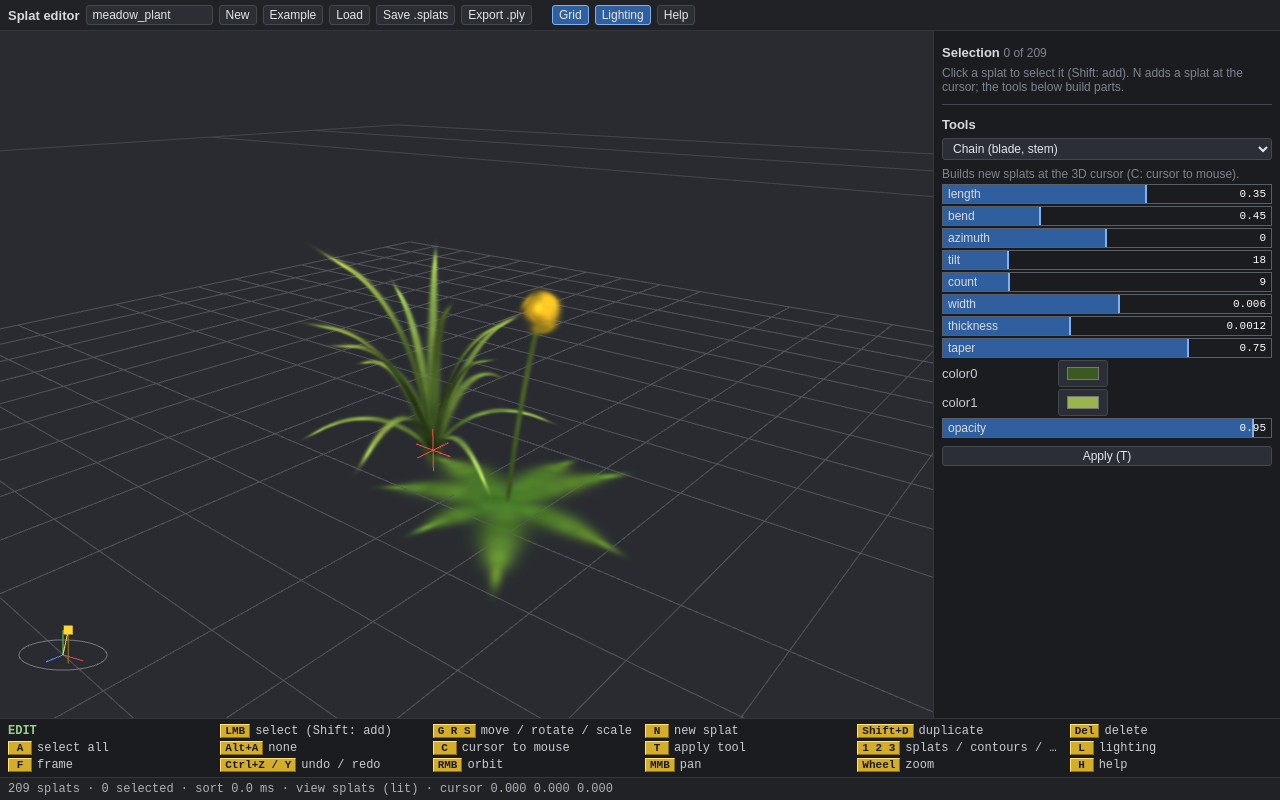
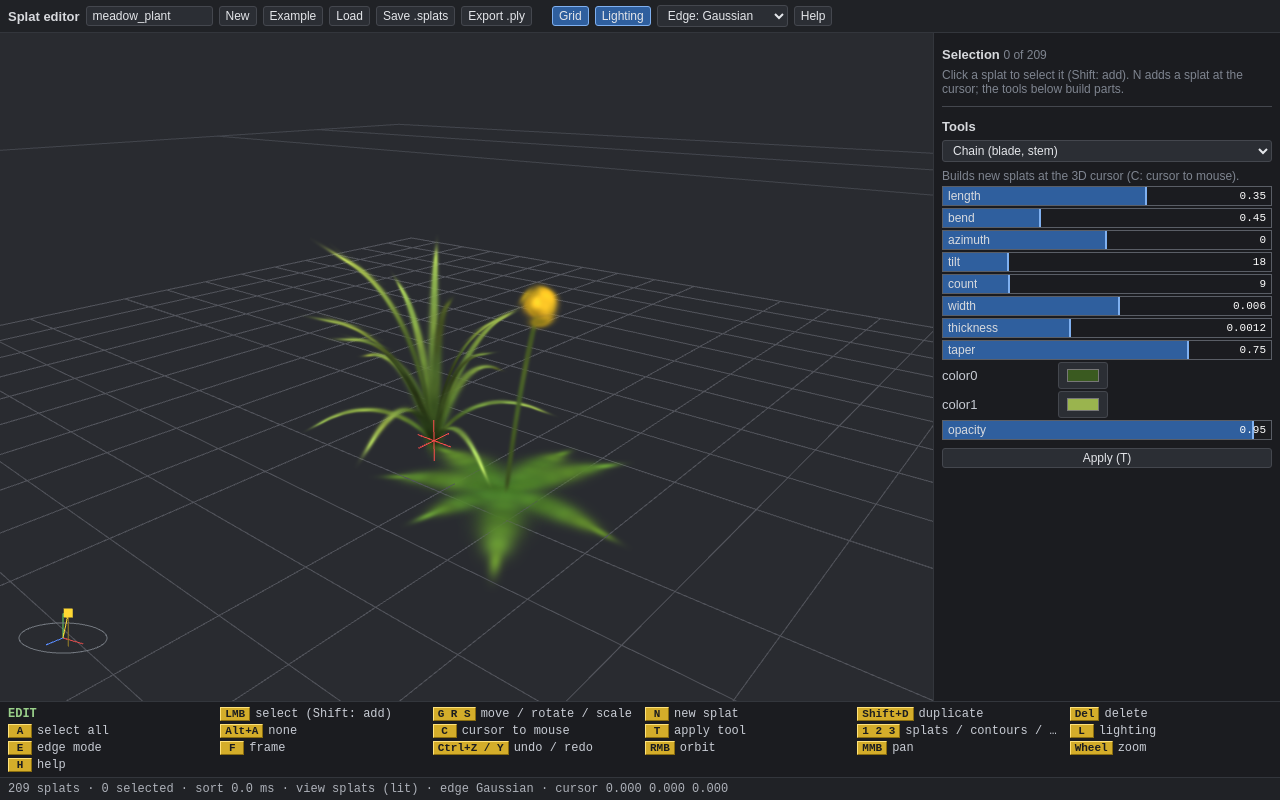
Before and after one commit to pavlo-alkhimov/vegetation-renderer, a plain HTML site: page tools/splat_editor/index.html in a window 1280 px wide. Drawn offline with Linux system fonts and the light colour scheme; animation ran at ten frames a second.

Commit message:
Splat editor: per-splat hardness and runtime edge modes
Edge modes, chosen in the toolbar or with E: Gaussian (as before),
saturated (opacity gain clamped), generalized Gaussian
exp(-2 (r/2)^(2 beta)) with the rim kept at the 2-sigma contour, and
cut-off (smoothstep at the 2-sigma contour). Each splat has a hardness
0..1 (inspector, .splats 13th field, .ply 'hardness' property; old
files load with 0.5). Quads are cut where alpha drops under 1/255, so
hard generalized and cut-off splats draw fewer pixels; rims keep about
1-2 px for anti-aliasing.

Co-Authored-By: Claude Opus 5.5 <noreply@anthropic.com>

```diff
--- a/tools/splat_editor/index.html
+++ b/tools/splat_editor/index.html
@@ -17,6 +17,10 @@
   <span class="sep"></span>
   <button id="btn_grid" title="ground grid">Grid</button>
   <button id="btn_lit" title="sun lighting of flat splats (L)">Lighting</button>
+  <select id="edge" title="edge mode (E): how the splats' hardness shapes their edge">
+    <option value="0">Edge: Gaussian</option><option value="1">Edge: saturated</option>
+    <option value="2">Edge: generalized</option><option value="3">Edge: cut-off</option>
+  </select>
   <button id="btn_help">Help</button>
 </div>
 <div id="main">
--- a/tools/splat_editor/js/main.js
+++ b/tools/splat_editor/js/main.js
@@ -5,7 +5,7 @@ const STORE_MODEL = 'splat_editor.model', STORE_TITLE = 'splat_editor.title';
 const FOV = 45 * Math.PI / 180;
 
 const E = {
-    list: [], title: 'meadow_plant', cursor: [0, 0, 0], mode: 0, lit: true, grid: true, centres: false,
+    list: [], title: 'meadow_plant', cursor: [0, 0, 0], mode: 0, edge: 0, lit: true, grid: true, centres: false,
     tool: 'chain', tool_P: {}, undo: [], redo: [], xf: null, editing: false, mouse: [0, 0],
     cam: { az: 0.7, el: 0.35, dist: 1.2, target: [0, 0.12, 0] }, R: null, view_key: '', data_dirty: true, msg: '', msg_t: 0,
 };
@@ -228,12 +228,14 @@ function inspector_build()
         grp('rotation (deg, X then Y then Z)', [0, 1, 2].map(k => ui_bar('r' + 'xyz'[k], { min: -180, max: 180, step: 0.5, get: () => q_to_euler(t.q)[k],
             set: (v, f) => { edit(f); const e = q_to_euler(t.q); e[k] = v; t.q = q_from_euler(e); changed(false); } })));
         grp('appearance', [ui_color('colour', () => rgb_hex(t.c), (v, f) => { edit(f); t.c = hex_rgb(v); changed(false); }),
-                           ui_bar('opacity', { min: 0, max: 1, step: 0.01, get: () => t.a, set: (v, f) => { edit(f); t.a = v; changed(false); } })]);
+                           ui_bar('opacity', { min: 0, max: 1, step: 0.01, get: () => t.a, set: (v, f) => { edit(f); t.a = v; changed(false); } }),
+                           ui_bar('hardness', { min: 0, max: 1, step: 0.01, get: () => t.h, set: (v, f) => { edit(f); t.h = v; changed(false); } })]);
     } else {
         const g = el('div', 'pgroup');
         g.appendChild(el('div', 'gtitle', 'all selected'));
         g.appendChild(ui_color('colour', () => rgb_hex(s[0].c), (v, f) => set_all(t => { t.c = hex_rgb(v); }, f)));
         g.appendChild(ui_bar('opacity', { min: 0, max: 1, step: 0.01, get: () => s[0].a, set: (v, f) => set_all(t => { t.a = v; }, f) }));
+        g.appendChild(ui_bar('hardness', { min: 0, max: 1, step: 0.01, get: () => s[0].h, set: (v, f) => set_all(t => { t.h = v; }, f) }));
         box.appendChild(g);
     }
 }
@@ -260,10 +262,12 @@ function tools_build()
 // ---------------------------------------------------------------------------------------------------------------
 // Key bar and help
 
+const EDGE_NAMES = ['Gaussian', 'saturated', 'generalized', 'cut-off'];
+
 const KEYBAR = {
     edit: ['EDIT', ['LMB', 'select (Shift: add)'], ['G R S', 'move / rotate / scale'], ['N', 'new splat'], ['Shift+D', 'duplicate'], ['Del', 'delete'],
            ['A', 'select all'], ['Alt+A', 'none'], ['C', 'cursor to mouse'], ['T', 'apply tool'], ['1 2 3', 'splats / contours / centres'],
-           ['L', 'lighting'], ['F', 'frame'], ['Ctrl+Z / Y', 'undo / redo'], ['RMB', 'orbit'], ['MMB', 'pan'], ['Wheel', 'zoom'], ['H', 'help']],
+           ['L', 'lighting'], ['E', 'edge mode'], ['F', 'frame'], ['Ctrl+Z / Y', 'undo / redo'], ['RMB', 'orbit'], ['MMB', 'pan'], ['Wheel', 'zoom'], ['H', 'help']],
     xf: ['TRANSFORM', ['X Y Z', 'axis (scale: local axis)'], ['Shift', 'fine'], ['LMB / Enter', 'confirm'], ['RMB / Esc', 'cancel']],
     help: ['HELP', ['PgUp/PgDn', 'scroll'], ['Esc', 'close']],
 };
@@ -296,8 +300,12 @@ function help_text()
         '         variation work on the selection with the cursor as pivot. T applies the current tool.\n' +
         'VIEW     RMB drag orbit, MMB (or Shift+RMB) drag pan, wheel zoom, F frame selection (or all)\n' +
         '         1 splats, 2 contours (2-sigma ellipses in the splat\'s own planes; planes with an axis under 3 px hidden),\n         3 centres; L lighting (normal = shortest axis); G grid via toolbar\n' +
+        'EDGE     E or the toolbar list: how each splat\'s "hardness" (0..1, panel) shapes its edge.\n' +
+        '         Gaussian: hardness ignored. Saturated: opacity x (1 + 7 h), clamped: flat top, steeper rim.\n' +
+        '         Generalized: exp(-2 (r/2)^(2 beta)), beta = 2^(4 h) = 1..16: flat top, sharp rim at 2 sigma.\n' +
+        '         Cut-off: solid inside the 2-sigma contour, rim width (1 - h); at least ~1 px everywhere.\n' +
         'UNDO     Ctrl+Z, Ctrl+Y (or Ctrl+Shift+Z)\n' +
-        'FILES    .splats: one splat per line "x y z  sx sy sz  qw qx qy qz  #rrggbb  opacity" (metres, sigma)\n' +
+        'FILES    .splats: one splat per line "x y z  sx sy sz  qw qx qy qz  #rrggbb  opacity  hardness" (metres, sigma)\n' +
         '         .ply: INRIA 3D Gaussian Splatting format (SH degree 0), opens in SuperSplat / SIBR; import reads it back\n';
 }
 
@@ -379,6 +387,7 @@ function on_key(e)
     else if (k === 't' || k === 'T') apply_tool();
     else if (k === '1' || k === '2' || k === '3') { E.mode = parseInt(k, 10) - 1; }
     else if (k === 'l' || k === 'L') E.lit = !E.lit;
+    else if (k === 'e' || k === 'E') { E.edge = (E.edge + 1) % 4; $('edge').value = E.edge; }
     else if (k === 'f' || k === 'F') frame_view();
     else if (k === 'h' || k === 'H') help.classList.remove('hidden');
     else return;
@@ -429,6 +438,7 @@ function ui_init()
     $('btn_ply').addEventListener('click', () => download(E.title + '.ply', ply_write(E.list)));
     $('btn_grid').addEventListener('click', () => { E.grid = !E.grid; });
     $('btn_lit').addEventListener('click', () => { E.lit = !E.lit; });
+    $('edge').addEventListener('change', ev => { E.edge = parseInt(ev.target.value, 10); ev.target.blur(); });
     $('btn_help').addEventListener('click', () => { $('help').classList.toggle('hidden'); $('btn_help').blur(); });
     $('title').addEventListener('change', e => { E.title = e.target.value.trim().replace(/[^\w-]/g, '_') || 'model'; e.target.value = E.title; changed(false); });
     $('help_text').textContent = help_text();
@@ -452,9 +462,9 @@ function main()
         if (E.data_dirty || key !== E.view_key) { render_upload(E.R, E.list, cam.view); E.view_key = key; E.data_dirty = false; }
         const nsel = E.list.reduce((n, t) => n + (t.sel ? 1 : 0), 0);
         $('btn_grid').classList.toggle('on', E.grid); $('btn_lit').classList.toggle('on', E.lit);   // toggle state (also changed by keys)
-        render_frame(E.R, cam, { mode: E.mode, lit: E.lit, grid: E.grid, cursor: E.cursor, list: E.list, nsel: nsel, bg: [0.16, 0.17, 0.19] });
+        render_frame(E.R, cam, { mode: E.mode, edge: E.edge, lit: E.lit, grid: E.grid, cursor: E.cursor, list: E.list, nsel: nsel, bg: [0.16, 0.17, 0.19] });
         let s = E.list.length + ' splats · ' + nsel + ' selected · sort ' + E.R.sort_ms.toFixed(1) + ' ms · view ' + ['splats', 'contours', 'centres'][E.mode] +
-                (E.lit ? ' (lit)' : '') + ' · cursor ' + E.cursor.map(v => v.toFixed(3)).join(' ');
+                (E.lit ? ' (lit)' : '') + ' · edge ' + EDGE_NAMES[E.edge] + ' · cursor ' + E.cursor.map(v => v.toFixed(3)).join(' ');
         if (E.mode === 1) {
             // Contour grid cell at the camera target distance (the same 1-2-5 rule as the shader).
             const x = 20 * E.cam.dist / (camera().focal * E.R.canvas.clientHeight), b = Math.pow(10, Math.floor(Math.log10(x))), m = x / b;
--- a/tools/splat_editor/js/render.js
+++ b/tools/splat_editor/js/render.js
@@ -7,8 +7,9 @@ const SUN = vnorm([0.45, 0.8, 0.35]);
 const VS_SPLAT = `#version 300 es
 layout(location=0) in vec2 a_corner;
 layout(location=1) in vec3 i_pos; layout(location=2) in vec3 i_scale; layout(location=3) in vec4 i_rot; layout(location=4) in vec4 i_col;
-uniform mat4 u_view, u_proj; uniform vec2 u_vp; uniform float u_focal; uniform int u_lit; uniform vec3 u_sun, u_eye;
-out vec4 v_col; out vec2 v_uv;
+layout(location=6) in float i_hard;
+uniform mat4 u_view, u_proj; uniform vec2 u_vp; uniform float u_focal; uniform int u_lit, u_edge; uniform vec3 u_sun, u_eye;
+out vec4 v_col; out vec2 v_uv; flat out vec2 v_edge;                  // edge parameter per mode (see FS_SPLAT), hardness
 mat3 qmat(vec4 q) {
     float w = q.x, x = q.y, y = q.z, z = q.w;
     return mat3(1.0 - 2.0 * (y * y + z * z), 2.0 * (x * y + w * z), 2.0 * (x * z - w * y),
@@ -35,11 +36,26 @@ void main() {
     float l1 = mid + r, l2 = max(mid - r, 0.05);
     vec2 e1 = abs(b) > 1e-9 ? normalize(vec2(b, l1 - a)) : (a >= c ? vec2(1.0, 0.0) : vec2(0.0, 1.0));
     vec2 e2 = vec2(-e1.y, e1.x);
-    vec2 off = (a_corner.x * sqrt(l1) * e1 + a_corner.y * sqrt(l2) * e2) * 3.0;          // quad to 3 sigma
+    // Edge modes (u_edge): 0 Gaussian; 1 saturated (opacity gain, clamped); 2 generalized Gaussian exp(-2 (r/2)^(2 beta)),
+    // which equals the Gaussian for beta = 1 and keeps its value e^-2 at the 2-sigma contour for any beta; 3 cut-off at
+    // the 2-sigma contour. The quad is cut where alpha falls under 1/255, so hard splats get smaller quads.
+    float h = clamp(i_hard, 0.0, 1.0), op = max(i_col.a, 1e-3), cut = 3.0, par = 0.0;
+    if (u_edge == 1) { par = 1.0 + 7.0 * h; cut = sqrt(2.0 * max(log(255.0 * op * par), 0.01)); }
+    else if (u_edge == 2) {
+        // beta = 2^(4h): 1..16. The rim is about 3.9 sigma / beta wide; beta is limited by the minor axis in pixels so the
+        // rim stays >= ~2 px (anti-aliasing).
+        par = clamp(1.5 * sqrt(l2), 1.0, exp2(4.0 * h));
+        cut = min(3.0, 2.0 * pow(0.5 * max(log(255.0 * op), 0.01), 0.5 / par));
+    } else if (u_edge == 3) {
+        float lo = h * exp(-2.0);                                     // smoothstep lower end (FS), as Gaussian value
+        if (lo > exp(-4.5)) cut = min(3.0, sqrt(-2.0 * log(lo)) + 1.5 / sqrt(l2));
+    }
+    v_edge = vec2(par, h);
+    vec2 off = (a_corner.x * sqrt(l1) * e1 + a_corner.y * sqrt(l2) * e2) * cut;
     vec4 clip = u_proj * vc;
     clip.xy += off * 2.0 / u_vp * clip.w;
     gl_Position = clip;
-    v_uv = a_corner * 3.0;
+    v_uv = a_corner * cut;
     vec3 col = i_col.rgb;
     if (u_lit == 1) {
         // Material splat lit by the sun: normal = the shortest axis (flat splats). Two-sided: each face is lit on its own,
@@ -62,9 +78,15 @@ void main() {
 
 const FS_SPLAT = `#version 300 es
 precision highp float;
-in vec4 v_col; in vec2 v_uv; out vec4 o;
+in vec4 v_col; in vec2 v_uv; flat in vec2 v_edge; uniform highp int u_edge; out vec4 o;
 void main() {
-    float alpha = v_col.a * exp(-0.5 * dot(v_uv, v_uv));
+    float q = dot(v_uv, v_uv), g = exp(-0.5 * q), alpha;
+    if (u_edge == 1) alpha = v_col.a * min(1.0, v_edge.x * g);                       // saturated: flat top, steeper rim
+    else if (u_edge == 2) alpha = v_col.a * exp(-2.0 * pow(0.25 * q, v_edge.x));    // generalized Gaussian
+    else if (u_edge == 3) {                                                          // cut-off at the 2-sigma contour
+        float t = exp(-2.0), w = max((1.0 - v_edge.y) * t, fwidth(g));               // edge width: hardness, >= ~1 px
+        alpha = v_col.a * smoothstep(t - w, t + w, g);
+    } else alpha = v_col.a * g;
     if (alpha < 1.0 / 255.0) discard;
     o = vec4(v_col.rgb * alpha, alpha);
 }`;
@@ -235,8 +257,8 @@ function render_init(canvas)
         const vb = gl.createBuffer(); gl.bindBuffer(gl.ARRAY_BUFFER, vb); gl.bufferData(gl.ARRAY_BUFFER, verts, gl.STATIC_DRAW);
         gl.enableVertexAttribArray(0); gl.vertexAttribPointer(0, comps, gl.FLOAT, false, 0, 0);
         gl.bindBuffer(gl.ARRAY_BUFFER, R.inst);
-        const st = 15 * 4, sz = [3, 3, 4, 4, 1], of = [0, 3, 6, 10, 14];
-        for (let k = 0; k < (inst_sel ? 5 : 4); k++) {
+        const st = 16 * 4, sz = [3, 3, 4, 4, 1, 1], of = [0, 3, 6, 10, 14, 15];       // pos, sigma, rot, rgba, sel, hardness
+        for (let k = 0; k < 6; k++) {
             gl.enableVertexAttribArray(1 + k); gl.vertexAttribPointer(1 + k, sz[k], gl.FLOAT, false, st, of[k] * 4); gl.vertexAttribDivisor(1 + k, 1);
         }
         gl.bindVertexArray(null);
@@ -265,13 +287,13 @@ function render_upload(R, list, view)
         idx[i] = i;
     }
     idx.sort((a, b) => depth[a] - depth[b]);                                          // farthest (most negative) first
-    const f = new Float32Array(n * 15);
+    const f = new Float32Array(n * 16);
     for (let k = 0; k < n; k++) {
-        const t = list[idx[k]], o = k * 15;
+        const t = list[idx[k]], o = k * 16;
         f[o] = t.p[0]; f[o + 1] = t.p[1]; f[o + 2] = t.p[2];
         f[o + 3] = t.s[0]; f[o + 4] = t.s[1]; f[o + 5] = t.s[2];
         f[o + 6] = t.q[0]; f[o + 7] = t.q[1]; f[o + 8] = t.q[2]; f[o + 9] = t.q[3];
-        f[o + 10] = t.c[0]; f[o + 11] = t.c[1]; f[o + 12] = t.c[2]; f[o + 13] = t.a; f[o + 14] = t.sel ? 1 : 0;
+        f[o + 10] = t.c[0]; f[o + 11] = t.c[1]; f[o + 12] = t.c[2]; f[o + 13] = t.a; f[o + 14] = t.sel ? 1 : 0; f[o + 15] = t.h;
     }
     gl.bindBuffer(gl.ARRAY_BUFFER, R.inst); gl.bufferData(gl.ARRAY_BUFFER, f, gl.DYNAMIC_DRAW);
     R.n = n;
@@ -332,7 +354,7 @@ function render_frame(R, cam, opts)
             gl.useProgram(R.ps.p);
             gl.uniformMatrix4fv(R.ps.u.u_view, false, cam.view); gl.uniformMatrix4fv(R.ps.u.u_proj, false, cam.proj);
             gl.uniform2f(R.ps.u.u_vp, w, h); gl.uniform1f(R.ps.u.u_focal, cam.focal * h);
-            gl.uniform1i(R.ps.u.u_lit, opts.lit ? 1 : 0); gl.uniform3fv(R.ps.u.u_sun, sun); gl.uniform3fv(R.ps.u.u_eye, cam.eye);
+            gl.uniform1i(R.ps.u.u_lit, opts.lit ? 1 : 0); gl.uniform1i(R.ps.u.u_edge, opts.edge | 0); gl.uniform3fv(R.ps.u.u_sun, sun); gl.uniform3fv(R.ps.u.u_eye, cam.eye);
             gl.bindVertexArray(R.vao_splat);
             gl.drawArraysInstanced(gl.TRIANGLE_STRIP, 0, 4, R.n);
             gl.disable(gl.BLEND); gl.depthMask(true);
--- a/tools/splat_editor/js/splats.js
+++ b/tools/splat_editor/js/splats.js
@@ -4,8 +4,10 @@
 //           c: [r, g, b] (sRGB 0..1), a: opacity 0..1, sel: bool }.
 // The Gaussian is G(x) = a * exp(-1/2 (x-p)^T (R S S^T R^T)^-1 (x-p)); the visible edge is at ~2 sigma.
 
-function splat_make(p, s, q, c, a) { return { p: p.slice(), s: s.slice(), q: q.slice(), c: c.slice(), a: a, sel: false }; }
-function splat_clone(t) { return splat_make(t.p, t.s, t.q, t.c, t.a); }
+// h = edge hardness 0..1 (0 = plain Gaussian); how it is used depends on the edge mode of the renderer.
+const HARD_DEFAULT = 0.5;
+function splat_make(p, s, q, c, a, h) { return { p: p.slice(), s: s.slice(), q: q.slice(), c: c.slice(), a: a, h: h === undefined ? HARD_DEFAULT : h, sel: false }; }
+function splat_clone(t) { return splat_make(t.p, t.s, t.q, t.c, t.a, t.h); }
 
 function hex_rgb(h) { const v = parseInt(h.slice(1), 16); return [(v >> 16 & 255) / 255, (v >> 8 & 255) / 255, (v & 255) / 255]; }
 function rgb_hex(c) { return '#' + c.map(x => ('0' + Math.round(clamp(x, 0, 1) * 255).toString(16)).slice(-2)).join(''); }
@@ -149,15 +151,15 @@ function tool_defaults(id)
 }
 
 // ---------------------------------------------------------------------------------------------------------------
-// Files. .splats text: one splat per line "x y z  sx sy sz  qw qx qy qz  #rrggbb  opacity"; '#' comments.
+// Files. .splats text: one splat per line "x y z  sx sy sz  qw qx qy qz  #rrggbb  opacity  [hardness]"; '#' comments.
 
 function fmt(x) { return (Math.round(x * 1e5) / 1e5).toString(); }
 
 function splats_write(list, title)
 {
     const L = ['# ' + (title || 'model') + ' - splat editor model (hand-made Gaussian splats)',
-               '# x y z  sx sy sz (sigma, m)  qw qx qy qz  colour  opacity'];
-    for (const t of list) L.push([t.p.map(fmt).join(' '), t.s.map(fmt).join(' '), t.q.map(fmt).join(' '), rgb_hex(t.c), fmt(t.a)].join('  '));
+               '# x y z  sx sy sz (sigma, m)  qw qx qy qz  colour  opacity  hardness'];
+    for (const t of list) L.push([t.p.map(fmt).join(' '), t.s.map(fmt).join(' '), t.q.map(fmt).join(' '), rgb_hex(t.c), fmt(t.a), fmt(t.h)].join('  '));
     return L.join('\n') + '\n';
 }
 
@@ -168,28 +170,29 @@ function splats_read(text)
         line = line.replace(/^\s*#(?![0-9a-fA-F]{6}\b).*$/, '').trim();
         if (!line) return;
         const tok = line.split(/\s+/);
-        if (tok.length !== 12) { errors.push('line ' + (i + 1) + ': expected 12 fields'); return; }
+        if (tok.length !== 12 && tok.length !== 13) { errors.push('line ' + (i + 1) + ': expected 12 or 13 fields'); return; }
         const v = tok.map((x, k) => k === 10 ? x : parseFloat(x));
         if (!/^#[0-9a-fA-F]{6}$/.test(tok[10]) || v.some((x, k) => k !== 10 && isNaN(x))) { errors.push('line ' + (i + 1) + ': bad value'); return; }
-        out.push(splat_make(v.slice(0, 3), v.slice(3, 6).map(x => Math.max(x, 1e-5)), q_norm(v.slice(6, 10)), hex_rgb(tok[10]), clamp(v[11], 0, 1)));
+        out.push(splat_make(v.slice(0, 3), v.slice(3, 6).map(x => Math.max(x, 1e-5)), q_norm(v.slice(6, 10)), hex_rgb(tok[10]), clamp(v[11], 0, 1),
+                          tok.length === 13 ? clamp(v[12], 0, 1) : HARD_DEFAULT));
     });
     return { splats: out, errors: errors };
 }
 
 // INRIA 3DGS .ply (binary little endian): position, normal (unused, 0), SH degree 0 colour, opacity as logit,
-// scales as log, rotation (w, x, y, z). Opens in SuperSplat, SIBR and the usual 3DGS viewers.
+// scales as log, rotation (w, x, y, z), plus our own 'hardness' property (other viewers ignore it). Opens in SuperSplat, SIBR and the usual 3DGS viewers.
 const SH_C0 = 0.28209479177387814;
 
 function ply_write(list)
 {
-    const props = ['x', 'y', 'z', 'nx', 'ny', 'nz', 'f_dc_0', 'f_dc_1', 'f_dc_2', 'opacity', 'scale_0', 'scale_1', 'scale_2', 'rot_0', 'rot_1', 'rot_2', 'rot_3'];
+    const props = ['x', 'y', 'z', 'nx', 'ny', 'nz', 'f_dc_0', 'f_dc_1', 'f_dc_2', 'opacity', 'scale_0', 'scale_1', 'scale_2', 'rot_0', 'rot_1', 'rot_2', 'rot_3', 'hardness'];
     const head = 'ply\nformat binary_little_endian 1.0\ncomment hand-made splats (plant editor project, splat editor)\nelement vertex ' + list.length + '\n' +
                  props.map(p => 'property float ' + p).join('\n') + '\nend_header\n';
     const hb = new TextEncoder().encode(head), body = new Float32Array(list.length * props.length);
     list.forEach(function (t, i) {
         const a = clamp(t.a, 1e-4, 1 - 1e-4);
         body.set([t.p[0], t.p[1], t.p[2], 0, 0, 0, (t.c[0] - 0.5) / SH_C0, (t.c[1] - 0.5) / SH_C0, (t.c[2] - 0.5) / SH_C0,
-                  Math.log(a / (1 - a)), Math.log(t.s[0]), Math.log(t.s[1]), Math.log(t.s[2]), t.q[0], t.q[1], t.q[2], t.q[3]], i * props.length);
+                  Math.log(a / (1 - a)), Math.log(t.s[0]), Math.log(t.s[1]), Math.log(t.s[2]), t.q[0], t.q[1], t.q[2], t.q[3], t.h], i * props.length);
     });
     const out = new Uint8Array(hb.length + body.byteLength);
     out.set(hb); out.set(new Uint8Array(body.buffer), hb.length);
@@ -223,7 +226,7 @@ function ply_read(bytes)
         const op = off.opacity ? 1 / (1 + Math.exp(-get(i, 'opacity'))) : 1;
         const s = off.scale_0 ? [Math.exp(get(i, 'scale_0')), Math.exp(get(i, 'scale_1')), Math.exp(get(i, 'scale_2'))] : [0.01, 0.01, 0.01];
         const q = off.rot_0 ? q_norm([get(i, 'rot_0'), get(i, 'rot_1'), get(i, 'rot_2'), get(i, 'rot_3')]) : q_ident();
-        out.push(splat_make([get(i, 'x'), get(i, 'y'), get(i, 'z')], s, q, c.map(x => clamp(x, 0, 1)), op));
+        out.push(splat_make([get(i, 'x'), get(i, 'y'), get(i, 'z')], s, q, c.map(x => clamp(x, 0, 1)), op, off.hardness ? clamp(get(i, 'hardness'), 0, 1) : HARD_DEFAULT));
     }
     return out;
 }
```
Also changed, not shown: 1 other file.
